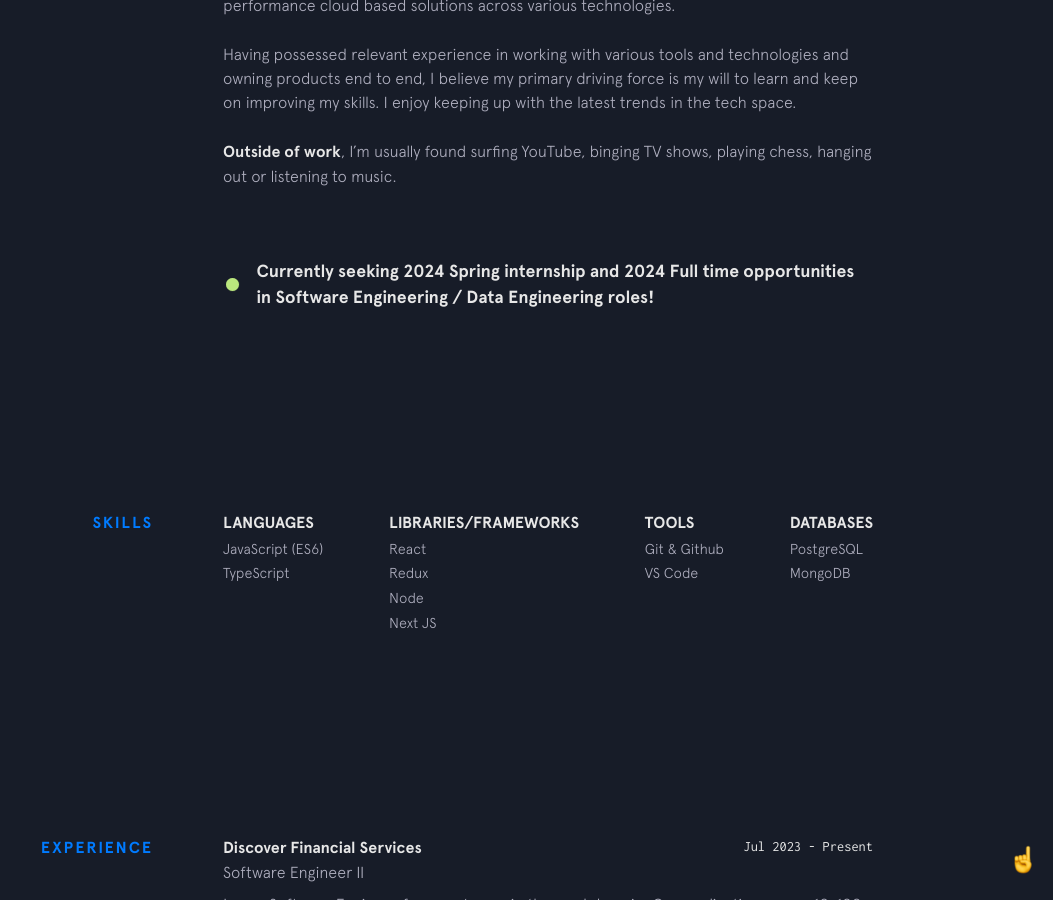
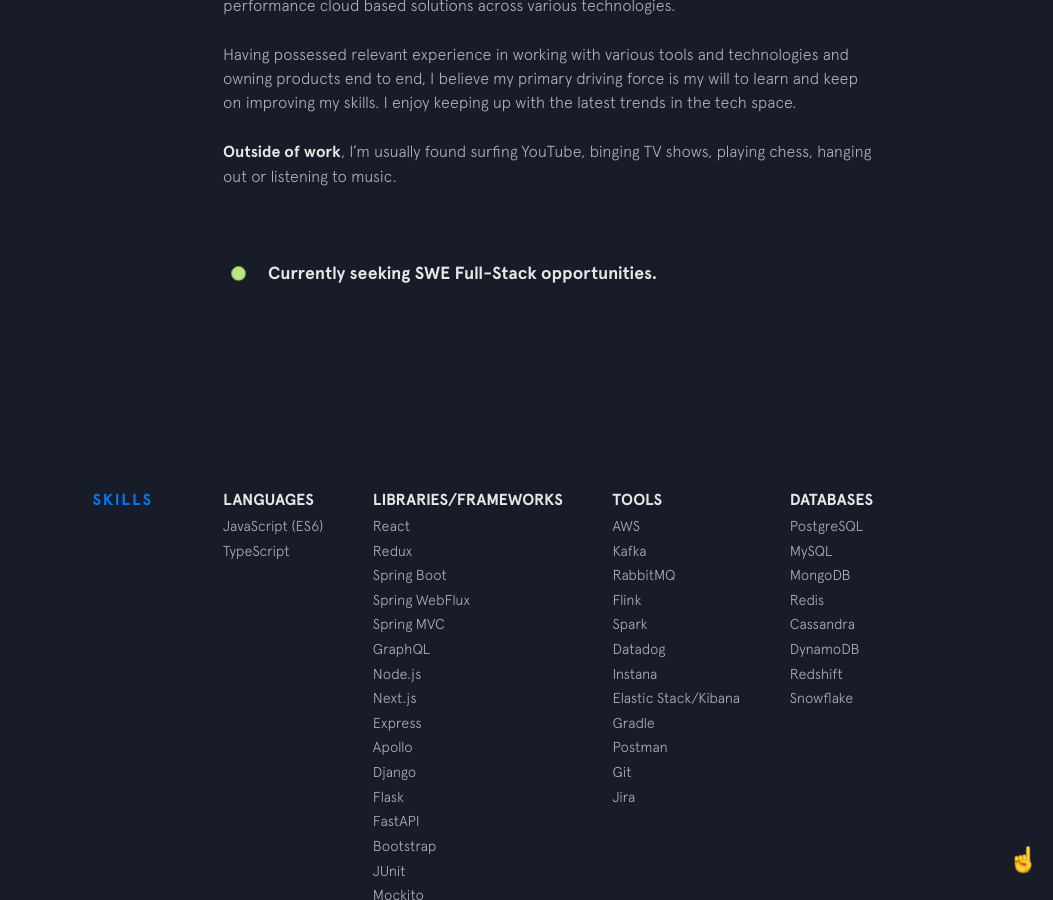
Before and after one commit to vishbett/vishbett.github.io, a Jekyll site: the page built from index.html, in a window 1280 px wide and 900 px high, scrolled down 1031 px. Shown: the whole window, without its empty margins (227-1280 px from the left). Built offline with Jekyll 4.4.1, drawn with Linux system fonts in a browser that asks for light colours; nearby versions of some CDN libraries; some of the changed text lies outside the part shown.

Commit message:
Updates again

```diff
--- a/_data/skills.yml
+++ b/_data/skills.yml
@@ -5,15 +5,52 @@ languages:
 frameworks:
   - item: React
   - item: Redux
-  - item: Node
-  - item: Next JS
+  - item: Spring Boot
+  - item: Spring WebFlux
+  - item: Spring MVC
+  - item: GraphQL
+  - item: Node.js
+  - item: Next.js
+  - item: Express
+  - item: Apollo
+  - item: Django
+  - item: Flask
+  - item: FastAPI
+  - item: Bootstrap
+  - item: JUnit
+  - item: Mockito
+  - item: Cucumber
+  - item: JMeter
+  - item: Gatling
+  - item: Selenium
+  - item: OpenTelemetry
+  - item: Resilience4j
+  - item: Jest
+  - item: Selenium
+  - item: OAuth
 
 
 tools:
-  - item: Git & Github
-  - item: VS Code
+  - item: AWS
+  - item: Kafka
+  - item: RabbitMQ
+  - item: Flink
+  - item: Spark
+  - item: Datadog
+  - item: Instana
+  - item: Elastic Stack/Kibana
+  - item: Gradle
+  - item: Postman
+  - item: Git
+  - item: Jira
 
 
 databases:
   - item: PostgreSQL
+  - item: MySQL
   - item: MongoDB
+  - item: Redis
+  - item: Cassandra
+  - item: DynamoDB
+  - item: Redshift
+  - item: Snowflake
--- a/_includes/employment-status.html
+++ b/_includes/employment-status.html
@@ -4,7 +4,6 @@
     <div class="status__light__led"></div>
   </div>
   <div class="status__message">
-    Currently seeking 2024 Spring internship and 2024 Full time opportunities in
-    Software Engineering / Data Engineering roles!
+    Currently seeking SWE Full-Stack opportunities.
   </div>
 </a>
--- a/_includes/intro.html
+++ b/_includes/intro.html
@@ -4,7 +4,7 @@
   </h1>
 
   <h2 class="intro__tagline">I'm
-    <span class="name">Vishal Krishna Bettadapur</span>, a CS grad at ASU and software engineer.
+    <span class="name">Vishal Krishna Bettadapur</span>, Software engineer.
     <span class="emoji technologist"></span>
   </h2>
 
```
